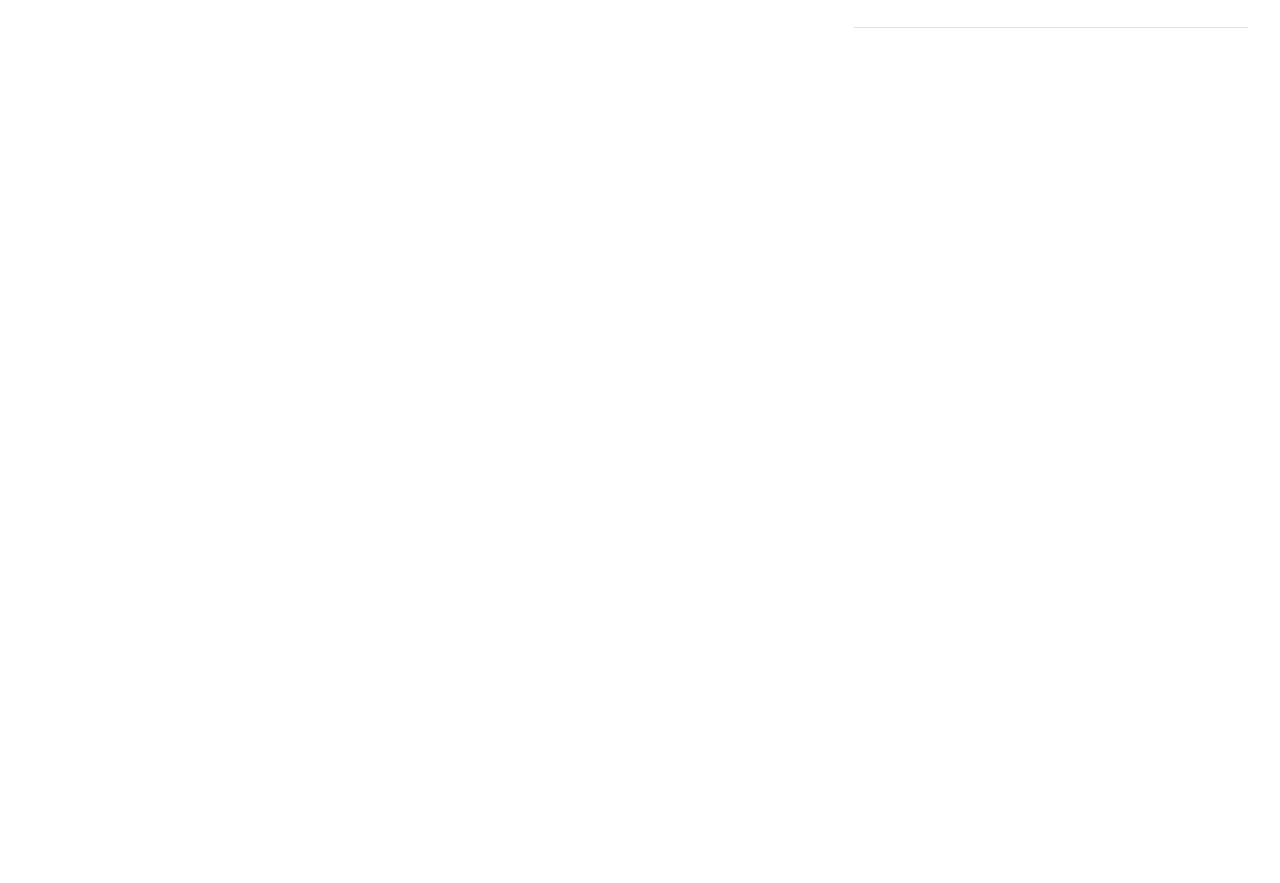
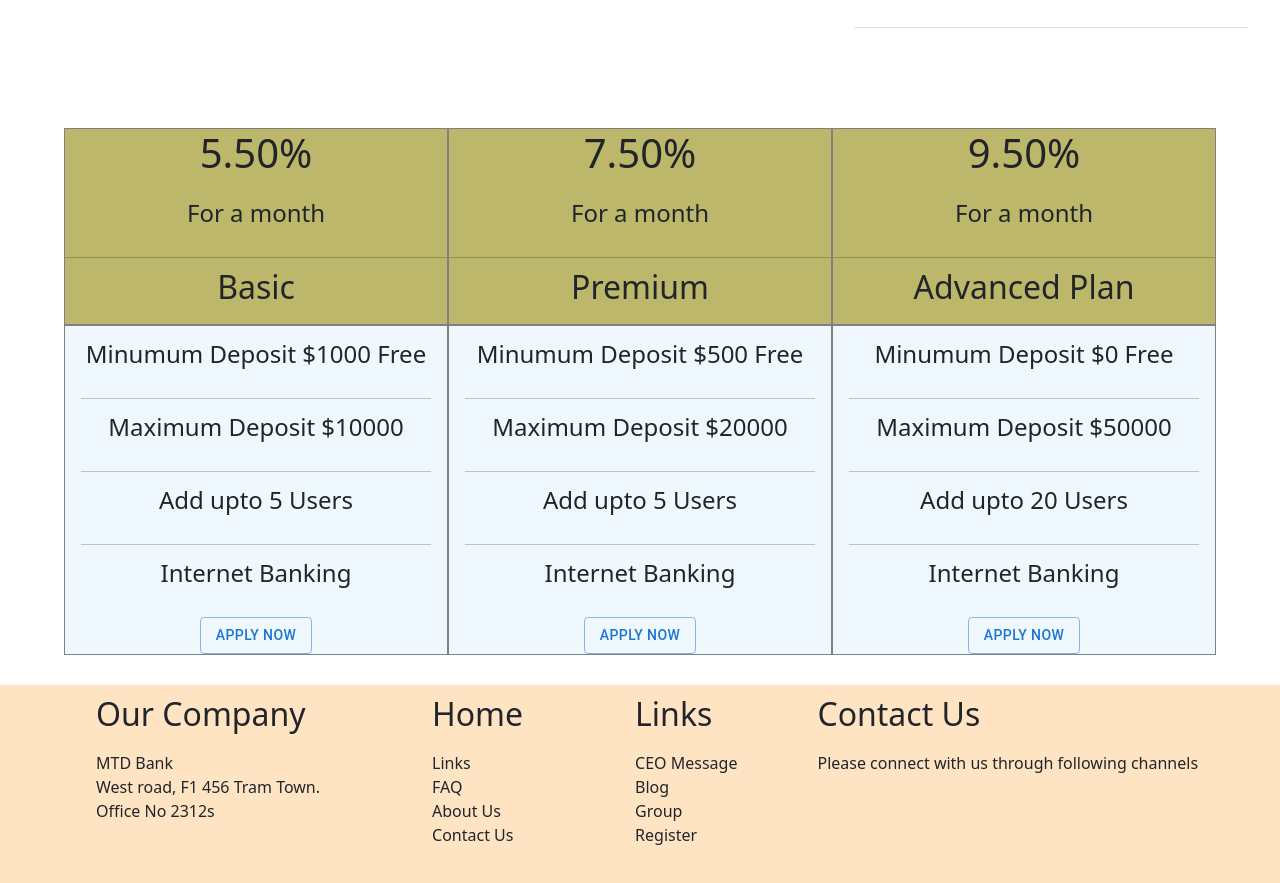
Before and after one commit to erajbabayev/happy-coders-bank-front-end, a React (Create React App) app: page / in a window 1280 px wide. Shown: the part 1723-2606 px from the top of the page. Before the commit the page ends 1881 px from the top, so only its background shows below. Built offline with nearby package versions, Linux system fonts and the light colour scheme.

Commit message:
main page is done

```diff
--- a/src/App.js
+++ b/src/App.js
@@ -1,3 +1,4 @@
+import Footer from "./Footer/Footer";
 import Navibar from "./Header/Navibar";
 import MainPage from "./Pages/MainPage/MainPage";
 
@@ -6,6 +7,7 @@ function App() {
     <div>
       <Navibar />
       <MainPage />
+      <Footer />
     </div>
   );
 }
--- /dev/null
+++ b/src/Footer/Footer.js
@@ -0,0 +1,47 @@
+import { Grid, Container } from '@mui/material'
+import React from 'react'
+import styles from "./Footer.module.css"
+
+function Footer() {
+    return (
+      <div className={styles.footer}>
+        <Container>
+          <Grid container spacing={10}>
+            <Grid item sx={4}>
+              <ul>
+                <h2>Our Company</h2>
+
+                <li>MTD Bank</li>
+                <li>West road, F1 456 Tram Town.</li>
+                <li>Office No 2312s</li>
+              </ul>
+            </Grid>
+            <Grid item sx={2}>
+              <ul>
+                <h2>Home</h2>
+                <li>Links</li>
+                <li>FAQ</li>
+                <li>About Us</li>
+                <li>Contact Us</li>
+              </ul>
+            </Grid>
+            <Grid item sx={2}>
+              <ul>
+                <h2>Links</h2>
+                <li>CEO Message</li>
+                <li>Blog</li>
+                <li>Group</li>
+                <li>Register</li>
+              </ul>
+            </Grid>
+            <Grid item sx={4}>
+              <h2>Contact Us</h2>
+              <li>Please connect with us through following channels</li>
+            </Grid>
+          </Grid>
+        </Container>
+      </div>
+    );
+}
+
+export default Footer
--- /dev/null
+++ b/src/Footer/Footer.module.css
@@ -0,0 +1,10 @@
+.footer{
+    height: 200px;
+    background-color: bisque;
+    display: flex;
+    justify-content: center;
+}
+.footer li{
+        list-style: none;
+
+}
--- a/src/Header/Navibar.js
+++ b/src/Header/Navibar.js
@@ -30,7 +30,7 @@ export default function Navibar() {
       <div className={styles.logo}>
         <img src={Logo} alt="" />
       </div>
-      <Grid className={styles.navbar} container >
+      <Grid className={styles.navbar} container>
         <Grid item xs={10}>
           <Tabs
             value={value}
@@ -39,10 +39,10 @@ export default function Navibar() {
             indicatorColor="primary"
             aria-label="secondary tabs example"
           >
-            <Tab value="one" label="About Us" />
-            <Tab value="two" label="Product" />
-            <Tab value="three" label="Package" />
-            <Tab value="four" label="Contact Us" />
+            <Tab className={styles.tab} value="one" label="About Us" />
+            <Tab className={styles.tab} value="two" label="Product" />
+            <Tab className={styles.tab} value="three" label="Package" />
+            <Tab className={styles.tab} value="four" label="Contact Us" />
           </Tabs>
         </Grid>
         <Grid item xs={2}>
--- a/src/Header/Navibar.module.css
+++ b/src/Header/Navibar.module.css
@@ -20,7 +20,11 @@
 .navbar{
     background-color:aliceblue;
     padding-top: 10px;
-
+    padding-left: 1git 00px;
+}
+.tab {
+     min-width: 200px;
+     width: 200px;
 }
 
 .indicatorColor{
--- /dev/null
+++ b/src/Pages/MainPage/MainFourth.js
@@ -0,0 +1,65 @@
+import { Grid, Container, Button, Divider} from "@mui/material";
+import React from "react";
+import styles from "./MainPage.module.css"
+
+function MainFourth() {
+  return (
+    <Container>
+      <Grid container>
+        <Grid className={styles.boxes} item xs={4}>
+          <h1>5.50%</h1>
+          <p>For a month</p>
+          <Divider />
+          <h2>Basic</h2>
+        </Grid>
+        <Grid className={styles.boxes} item xs={4}>
+          <h1>7.50%</h1>
+          <p>For a month</p>
+          <Divider />
+          <h2>Premium</h2>
+        </Grid>
+        <Grid className={styles.boxes} item xs={4}>
+          <h1>9.50%</h1>
+          <p>For a month</p>
+          <Divider />
+          <h2>Advanced Plan</h2>
+        </Grid>
+      </Grid>
+
+      <Grid container>
+        <Grid className={styles.boxes2} item xs={4}>
+          <p>Minumum Deposit $1000 Free </p>
+          <Divider variant="middle" />
+          <p>Maximum Deposit $10000</p>
+          <Divider variant="middle" />
+          <p>Add upto 5 Users</p>
+          <Divider variant="middle" />
+          <p>Internet Banking</p>
+          <Button variant="outlined">Apply Now</Button>
+        </Grid>
+        <Grid className={styles.boxes2} item xs={4}>
+          <p>Minumum Deposit $500 Free </p>
+          <Divider variant="middle" />
+          <p>Maximum Deposit $20000</p>
+          <Divider variant="middle" />
+          <p>Add upto 5 Users</p>
+          <Divider variant="middle" />
+          <p>Internet Banking</p>
+          <Button variant="outlined">Apply Now</Button>
+        </Grid>
+        <Grid className={styles.boxes2} item xs={4}>
+          <p>Minumum Deposit $0 Free </p>
+          <Divider variant="middle" />
+          <p>Maximum Deposit $50000</p>
+          <Divider variant="middle" />
+          <p>Add upto 20 Users</p>
+          <Divider variant="middle" />
+          <p>Internet Banking</p>
+          <Button variant="outlined">Apply Now</Button>
+        </Grid>
+      </Grid>
+    </Container>
+  );
+}
+
+export default MainFourth;
--- a/src/Pages/MainPage/MainPage.js
+++ b/src/Pages/MainPage/MainPage.js
@@ -1,5 +1,6 @@
 import React from "react";
 import Banner from "../../Banner/Banner";
+import MainFourth from "./MainFourth";
 import styles from "./MainPage.module.css";
 
 import MainSecond from "./MainSecond";
@@ -11,6 +12,7 @@ function MainPage() {
       <Banner />
       <MainSecond />
       <MainThird />
+      <MainFourth />
 
     </div>
   );
--- a/src/Pages/MainPage/MainPage.module.css
+++ b/src/Pages/MainPage/MainPage.module.css
@@ -33,3 +33,28 @@ vertical-align: middle;
 .creditCards{
     padding: 100px 0;
 }
+
+.boxes{
+    background-color:darkkhaki;
+    border: 1px solid gray;
+    text-align: center;
+
+}
+
+.boxes:hover{
+    background-color: darksalmon;
+}
+
+.boxes2{
+    background-color:aliceblue;
+    border: 1px solid gray;
+    text-align: center;
+
+}
+
+.boxes2:hover{
+    background-color:gold;
+        border: 1px solid ;
+
+    padding-bottom: 10px;
+}
```
